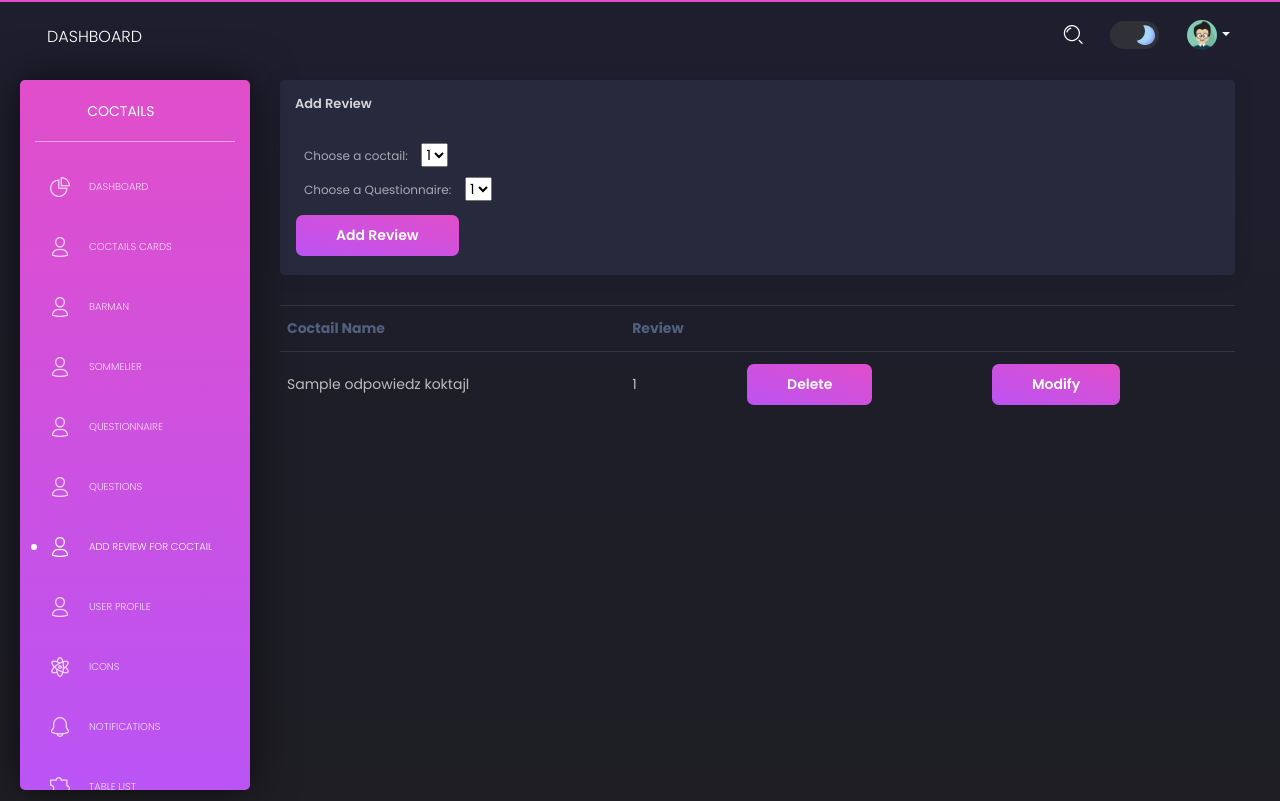
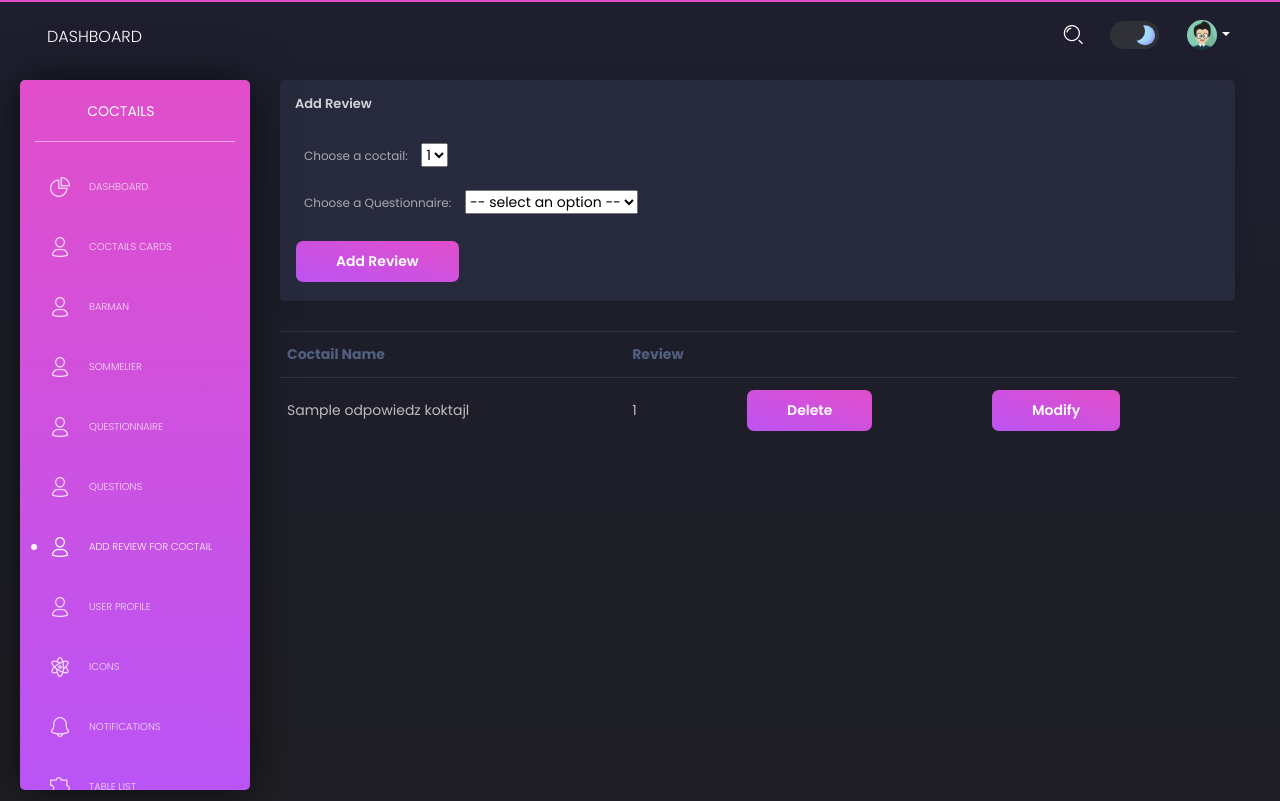
Before and after one commit to TMichaelan/sbd-cocktail-project-put, a Flask app: page /add_review.html in a window 1280 px wide. Run offline with Flask 2, Linux system fonts and the light colour scheme; tables that the repository leaves empty hold one stand-in row (values such as "Sample post"); a database or web service that is not in the repository returns one stand-in record (values such as "Sample title"); parts of the project's set-up code (start-up, migrations or seed data) failed here and were passed over; some libraries are stand-ins or nearby versions.

Commit message:
fix: fix bag with drop down menu in review

```diff
--- a/apps/templates/home/add_review.html
+++ b/apps/templates/home/add_review.html
@@ -18,13 +18,14 @@
   }
 
   .card label {
-    margin: 0 10px 0 20px;
+    margin: 0 10px 15px 20px;
   }
   .questions {
     display: flex;
     flex-direction: column;
     margin-bottom: 20px;
   }
+
   </style>
   <div class="content">
     <div class="row">
@@ -52,6 +53,7 @@
                   <div class="form-group">
                     <label for="questionnaire">Choose a Questionnaire:</label>
                     <select id="questionnaire" name="questionnaire">
+                      <option disabled selected value> -- select an option -- </option>
                       {% for questionnaire in questionnaires %}
                         <option value="{{questionnaire[0]}}">{{questionnaire[0]}}</option>
                       {% endfor %}
@@ -98,7 +100,6 @@
 
       success: function(result) {
         window.location.reload(true);
-        console.log(data)
       },
       error: function(error) {
         // Handle error
@@ -113,6 +114,7 @@
         type: "GET",
         data: {name: name},
         success: function(data) {
+          console.log(data);
           for(let i=0; i <data.length; i++){
             document.querySelector('.questions').innerHTML += `
               <li><label for="question_name">${data[i][1]}</label></li>
@@ -128,7 +130,7 @@
 
   const questionnaire = document.querySelector("#questionnaire");
 
-  questionnaire.addEventListener("change", (e) => {
+  function createReviewForm(){
     document.querySelector(".questionnaires").innerHTML = `
     <div class="form-group">
       <label for="question_text">When writing a review, pay attention to the following questions from the questionnaire you have chosen: </label>
@@ -141,6 +143,10 @@
         <input name="ocena" type="text" class="form-control" placeholder="Grade">
     </div>
   `;
+  }
+
+  questionnaire.addEventListener("change", (e) => {
+    createReviewForm();
     console.log(questionnaire.value);
     getQuestionnaires(questionnaire.value)
   })
```
Lines whose indentation alone changed are shown as unchanged.
